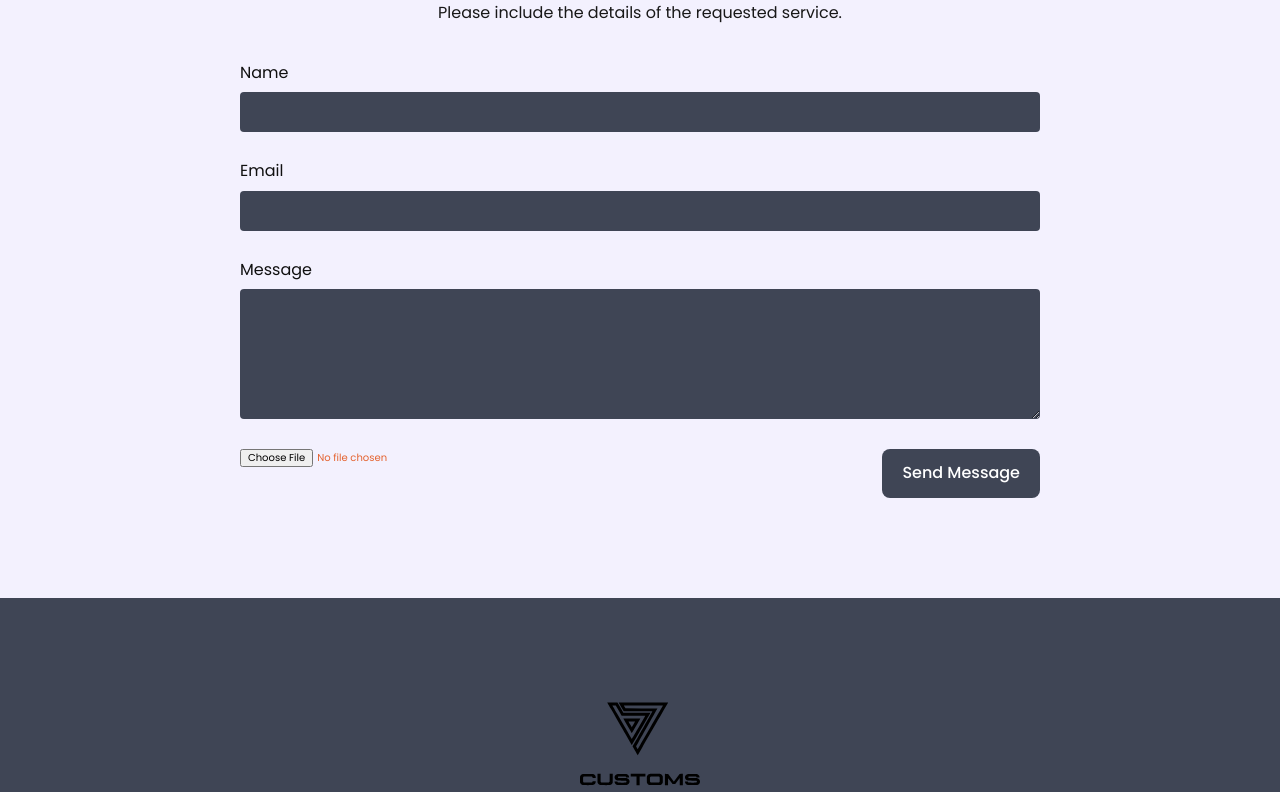
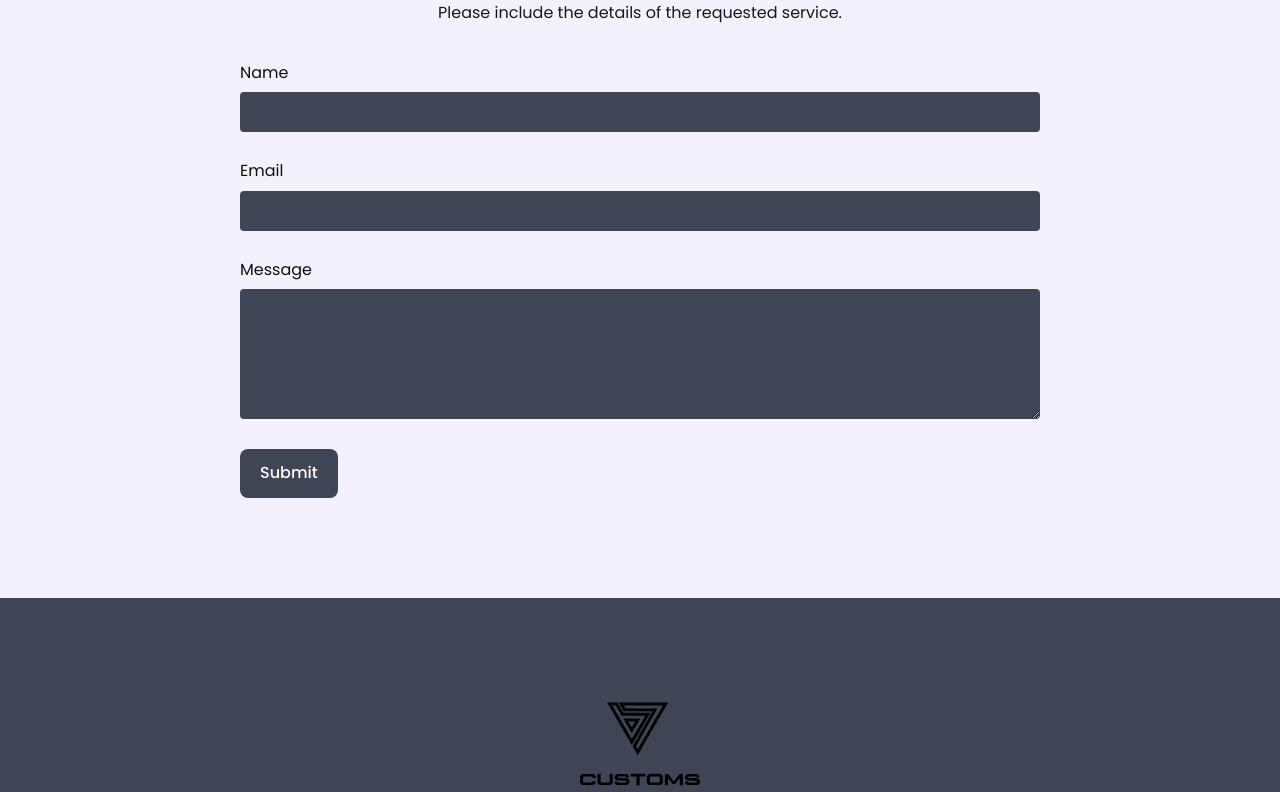
Before and after one commit to loayei/B7Customs, a React (Create React App) app: page / in a window 1280 px wide. Shown: the part 2504-3296 px from the top of the page. Built offline with nearby package versions, Linux system fonts and the light colour scheme.

Commit message:
form commit

```diff
--- a/src/components/contactSection/ContactSection.js
+++ b/src/components/contactSection/ContactSection.js
@@ -1,4 +1,4 @@
-import React from 'react';
+import React, { useState } from 'react';
 import styled from 'styled-components';
 import PrimaryButton from '../buttons/PrimaryButton';
 import ParagraphText from '../paragraphTexts/ParagraphText';
@@ -15,11 +15,6 @@ const ContactSectionStyles = styled.div`
   .contact__info {
     margin-bottom: 4rem;
   }
-  .file-upload {
-    display: block;
-    text-align: center;
-    color: #e4622e;
-  }
   .contact__form {
     display: grid;
     grid-template-columns: 1fr 1fr;
@@ -31,7 +26,6 @@ const ContactSectionStyles = styled.div`
     .contact__submit {
       width: max-content;
       cursor: pointer;
-      margin-left: 25rem;
     }
   }
   @media only screen and (max-width: 768px) {
@@ -45,30 +39,28 @@ const ContactSectionStyles = styled.div`
   }
 `;
 
-// function ContactSection =
-// () => {
-// const [status, setStatus] = useState('Submit');
-// const handleSubmit = async (e) => {
-//   e.preventDefault();
-//   setStatus('Sending...');
-//   const { name, email, message } = e.target.elements;
-//   const details = {
-//     name: name.value,
-//     email: email.value,
-//     message: message.value,
-//   };
-//   const response = await fetch('http://localhost:3000/contact', {
-//     method: 'POST',
-//     headers: {
-//       'Content-Type': 'application/json;charset=utf-8',
-//     },
-//     body: JSON.stringify(details),
-//   });
-//   setStatus('Submit');
-//   const result = await response.json();
-//   alert(result.status);
-// };
-function ContactSection() {
+const ContactSection = () => {
+  const [status, setStatus] = useState('Submit');
+  const handleSubmit = async (e) => {
+    e.preventDefault();
+    setStatus('Sending...');
+    const { name, email, message } = e.target.elements;
+    const details = {
+      name: name.value,
+      email: email.value,
+      message: message.value,
+    };
+    const response = await fetch('http://localhost:3000/contact', {
+      method: 'POST',
+      headers: {
+        'Content-Type': 'application/json;charset=utf-8',
+      },
+      body: JSON.stringify(details),
+    });
+    setStatus('Submit');
+    const result = await response.json();
+    alert(result.status);
+  };
   return (
     <ContactSectionStyles id="contact">
       <div className="container">
@@ -79,7 +71,7 @@ function ContactSection() {
               Please include the details of the requested service.
             </ParagraphText>
           </div>
-          <form className="contact__form" action="POST" data-netlify="true">
+          <form className="contact__form" onSubmit={handleSubmit}>
             <FormField
               className="contact__field--fullWidth"
               type="text"
@@ -103,27 +95,18 @@ function ContactSection() {
               id="message"
               rows="6"
             />
-            <input
-              className="file-upload"
-              type="file"
-              label="Message"
-              name="myfile"
-              id="myfile"
-              placeholder="Upload File"
-              rows="6"
-            />
             <PrimaryButton
               type="submit"
               buttonType="button"
               className="contact__submit"
             >
-              Send Message
+              {status}
             </PrimaryButton>
           </form>
         </div>
       </div>
     </ContactSectionStyles>
   );
-}
+};
 
 export default ContactSection;
```
Also changed, not shown: src/components/server.js (+43 -43 lines).
